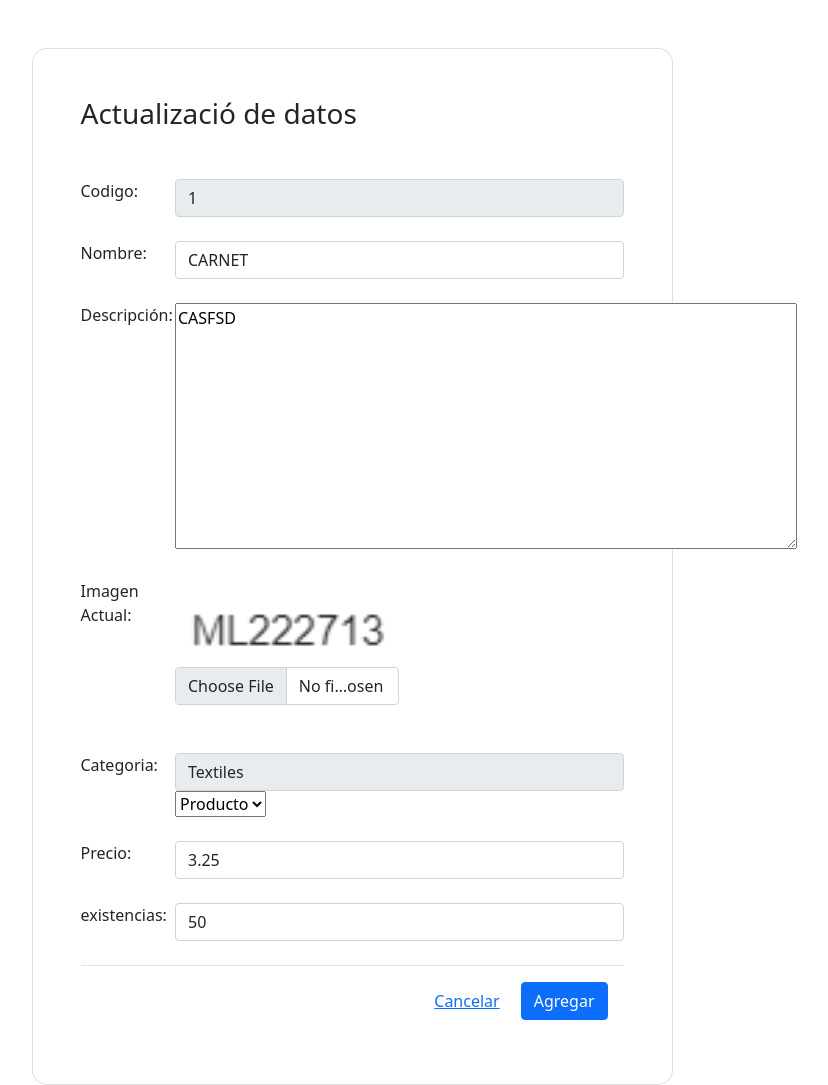
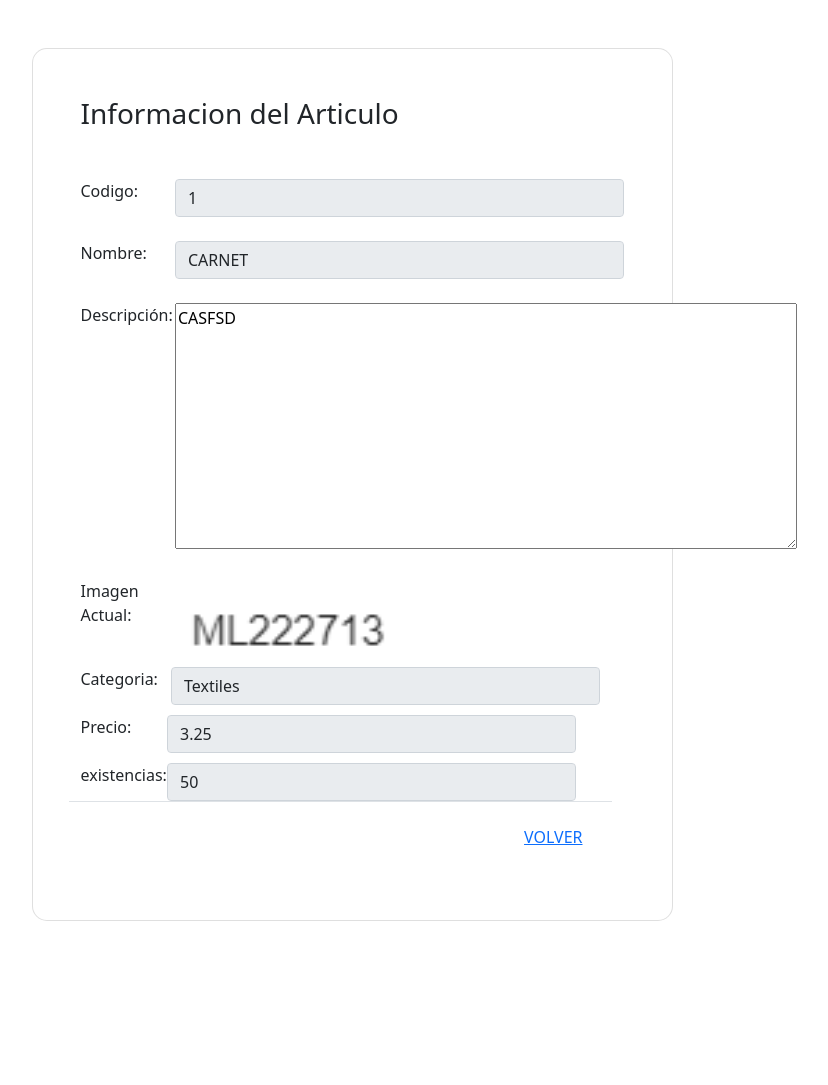
Before and after one commit to 2Manuel-2/DesafioPractico-1-DSS, a PHP site: page /MasInfo.php?cod=1 in a window 1280 px wide. Shown: the whole page, without its empty margins (288-1116 px from the left). After the commit the page ends 921 px from the top, so only its background shows below. Run offline with PHP 8.4, Linux system fonts and the light colour scheme.

Commit message:
update 3 masInfo

```diff
--- a/MasInfo.php
+++ b/MasInfo.php
@@ -35,7 +35,7 @@ foreach ( $productos -> producto as $pro ) {
             <div class="col-12 col-lg-9 col-xl-7">
               <div class="card shadow-2-strong card-registration" style="border-radius: 15px;">
                 <div class="card-body p-4 p-md-5">
-                  <h3 class="mb-4 pb-2 pb-md-0 mb-md-5">Actualizació de datos</h3>
+                  <h3 class="mb-4 pb-2 pb-md-0 mb-md-5">Informacion del Articulo</h3>
 
 				  <form method="POST" action="../Controlador/editar.php?cod=<?=$pro->codigo?>" enctype="multipart/form-data">
 
@@ -55,7 +55,7 @@ foreach ( $productos -> producto as $pro ) {
 						<label class="form-label" for="nombre">Nombre:</label>
 					</div>
 					<div class="col-sm-10">
-						<input type="text" class="form-control" name="nombre" id="nombre" value="<?=$pro-> nombre;?>">
+						<input type="text" class="form-control" name="nombre" id="nombre" value="<?=$pro-> nombre;?>" readonly>
 					</div>
 				</div>
 				<br>
@@ -65,7 +65,7 @@ foreach ( $productos -> producto as $pro ) {
 						<label class="form-label" for="descripcion">Descripción:</label>
 					</div>
 					<div class="col-sm-10">
-          	<textarea name="descripcion" id="descripcion" cols="65	" rows="10" ><?=$pro-> descripcion;?></textarea>
+          	<textarea name="descripcion" id="descripcion" cols="65	" rows="10"  readonly><?=$pro-> descripcion;?></textarea>
 					</div>
 				</div>
 				<br>
@@ -77,12 +77,8 @@ foreach ( $productos -> producto as $pro ) {
 					<div class="col-sm-10">
           <img src="img/<?=$pro-> img?>" width="250px" alt="">
           <input  type="hidden" class="form-control" name="img" id="img" value="<?=$pro-> img;?>">
-
-                      <div class="col-md-6 mb-4">
-                        <input  type="file" class="form-control" name="image" id="image">
-                      </div>
-					</div>
 				</div>
+<br>
 <br>
 				<div class="row form-group">
 					<div class="col-sm-2">
@@ -90,36 +86,33 @@ foreach ( $productos -> producto as $pro ) {
 					</div>
 					<div class="col-sm-10">
 					<input type="text" class="form-control" name="categoria" id="categoria" value="<?=$pro-> categoria;?>" readonly>
-					<select name="categoria" id="categoria" >
-                          <option value="Textiles">Textiles</option>
-                          <option value="producto" selected>Producto</option>
-                        </select>
 
-					</div>
 				</div>
+<br>
 <br>
         <div class="row form-group">
 					<div class="col-sm-2">
 						<label class="form-label" for="precio">Precio:</label>
 					</div>
 					<div class="col-sm-10">
-						<input type="number" step="0.01"class="form-control" name="precio" id="precio" value="<?=$pro-> precio;?>">
+						<input type="number" step="0.01"class="form-control" name="precio" id="precio" value="<?=$pro-> precio;?>" readonly>
 					</div>
 				</div>
+<br>
 <br>
         <div class="row form-group">
 					<div class="col-sm-2">
 						<label class="form-label" for="existencias">existencias:</label>
 					</div>
 					<div class="col-sm-10">
-						<input type="number" class="form-control" name="existencias" id="existencias" value="<?=$pro-> existencias;?>">
+						<input type="number" class="form-control" name="existencias" id="existencias" value="<?=$pro-> existencias;?>" readonly>
 					</div>
 				</div>
             <br>
 
             <div class="modal-footer">
-                <button type="button" class="btn btn-default" data-dismiss="modal"><span class="glyphicon glyphicon-remove"></span> <a href="index.php">Cancelar</a></button>
-                <button type="submit" name="add" class="btn btn-primary"><span class="glyphicon glyphicon-floppy-disk"></span> Agregar</a>
+                <button type="button" class="btn btn-default" data-dismiss="modal"><span class="glyphicon glyphicon-remove"></span> <a href="index.php">VOLVER</a></button>
+
             </div>
 			</form>
 
```
